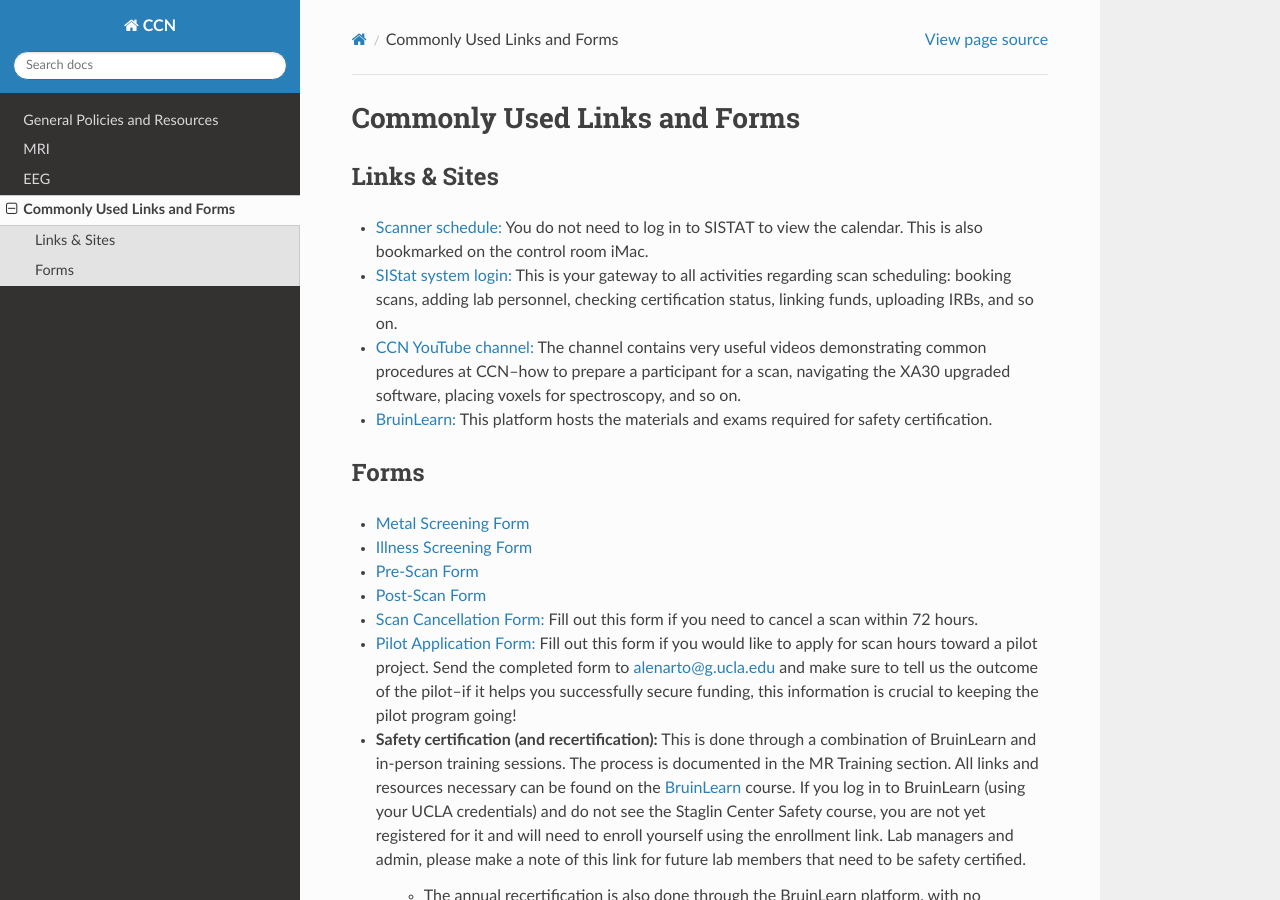
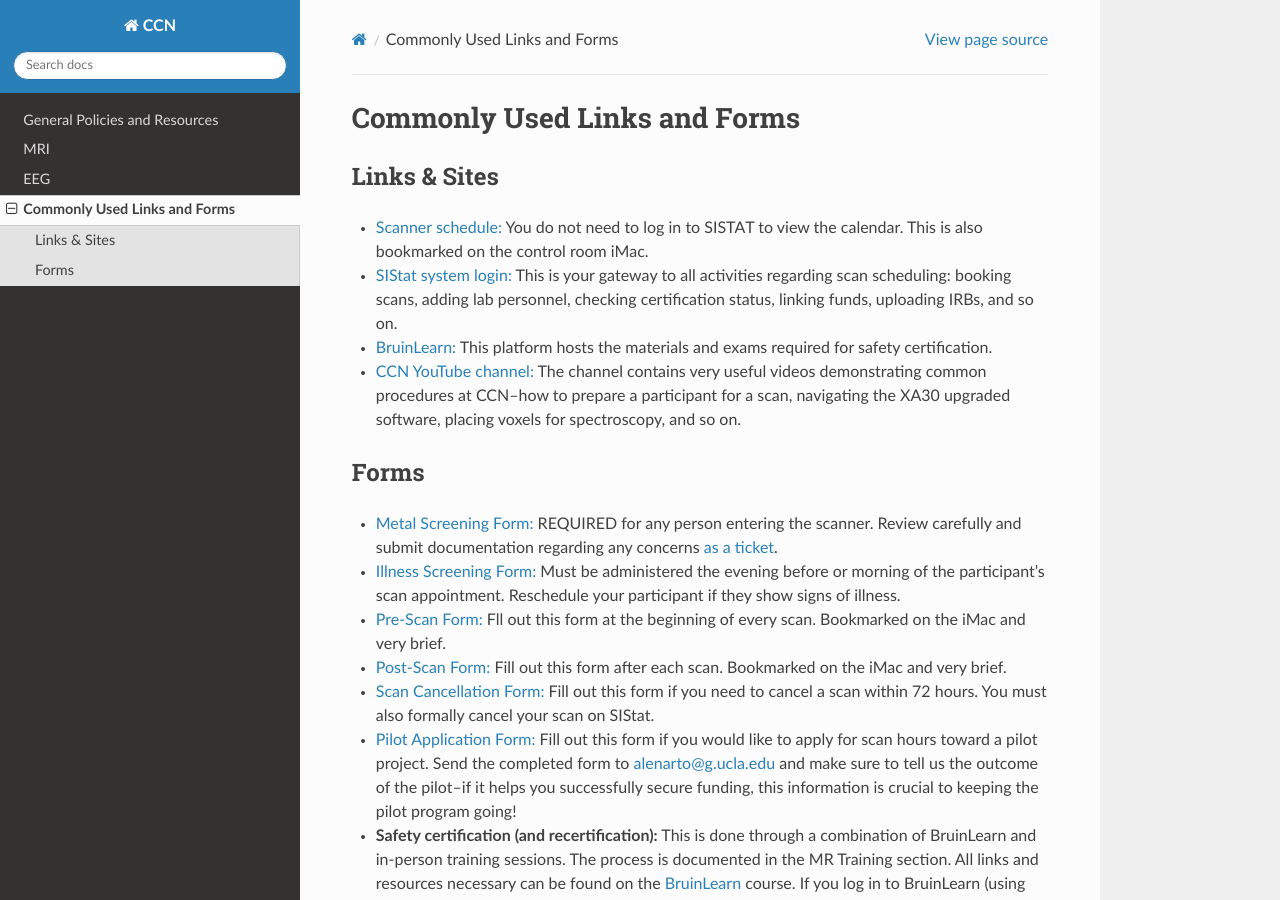
Before and after one commit to CCN-Support/CCN_Wiki, a Sphinx documentation site: the page built from docs/source/links-and-forms.rst, in a window 1280 px wide and 900 px high. Built offline with Sphinx 7.4.7 and the Read the Docs theme 3.1.0, drawn with Linux system fonts in a browser that asks for light colours.

Commit message:
Update links-and-forms.rst

```diff
--- a/docs/source/links-and-forms.rst
+++ b/docs/source/links-and-forms.rst
@@ -6,17 +6,18 @@
 
 - `Scanner schedule: <https://www.sistat.ucla.edu/CCNSAS/login.asp/>`_ You do not need to log in to SISTAT to view the calendar. This is also bookmarked on the control room iMac.
 - `SIStat system login: <https://www.sistat.ucla.edu/CCNSAS/ShowCalendar.asp#/>`_ This is your gateway to all activities regarding scan scheduling: booking scans, adding lab personnel, checking certification status, linking funds, uploading IRBs, and so on.
+-  `BruinLearn: <https://bruinlearn.ucla.edu/>`_ This platform hosts the materials and exams required for safety certification.
 - `CCN YouTube channel: <https://www.youtube.com/@uclastaglincenterforcognit4262/videos/>`_ The channel contains very useful videos demonstrating common procedures at CCN--how to prepare a participant for a scan, navigating the XA30 upgraded software, placing voxels for spectroscopy, and so on.
--  `BruinLearn: <https://bruinlearn.ucla.edu/>`_ This platform hosts the materials and exams required for safety certification.
+
 
 Forms
 -----
 
-- `Metal Screening Form <https://drive.google.com/file/d/1aUwmgXoij_czd8YktXmo0yDLjpqbuUpm/view?usp=sharing/>`_
-- `Illness Screening Form <https://drive.google.com/file/d/1kXsq_b25apk08NTTJ82GWX4adjsyz_iq/view?usp=sharing/>`_
-- `Pre-Scan Form <https://uclahs.az1.qualtrics.com/jfe/form/SV_6tI8o3SvorTot9k/>`_
-- `Post-Scan Form <https://uclahs.az1.qualtrics.com/jfe/form/SV_3BQesXgv9K8kgPc/>`_
-- `Scan Cancellation Form: <https://forms.gle/E9uzNYDZheAqihce7/>`_ Fill out this form if you need to cancel a scan within 72 hours.
+- `Metal Screening Form: <https://drive.google.com/file/d/1aUwmgXoij_czd8YktXmo0yDLjpqbuUpm/view?usp=sharing/>`_ REQUIRED for any person entering the scanner. Review carefully and submit documentation regarding any concerns `as a ticket <https://docs.google.com/document/d/13g-DVRauCgZAkScw0D5j03cCPeCiu2Fi/edit#heading=h.rgb25in7p2nc>`_.
+- `Illness Screening Form: <https://drive.google.com/file/d/1kXsq_b25apk08NTTJ82GWX4adjsyz_iq/view?usp=sharing/>`_ Must be administered the evening before or morning of the participant's scan appointment. Reschedule your participant if they show signs of illness.
+- `Pre-Scan Form: <https://uclahs.az1.qualtrics.com/jfe/form/SV_6tI8o3SvorTot9k/>`_ Fll out this form at the beginning of every scan. Bookmarked on the iMac and very brief.
+- `Post-Scan Form: <https://uclahs.az1.qualtrics.com/jfe/form/SV_3BQesXgv9K8kgPc/>`_ Fill out this form after each scan. Bookmarked on the iMac and very brief.
+- `Scan Cancellation Form: <https://forms.gle/E9uzNYDZheAqihce7/>`_ Fill out this form if you need to cancel a scan within 72 hours. You must also formally cancel your scan on SIStat.
 - `Pilot Application Form: <https://drive.google.com/file/d/1rhfezXO3QP4pV5yjUnNmI8LNkjw7EqS9/view?usp=drive_link/>`_ Fill out this form if you would like to apply for scan hours toward a pilot project. Send the completed form to alenarto@g.ucla.edu and make sure to tell us the outcome of the pilot--if it helps you successfully secure funding, this information is crucial to keeping the pilot program going!
 
 
```
